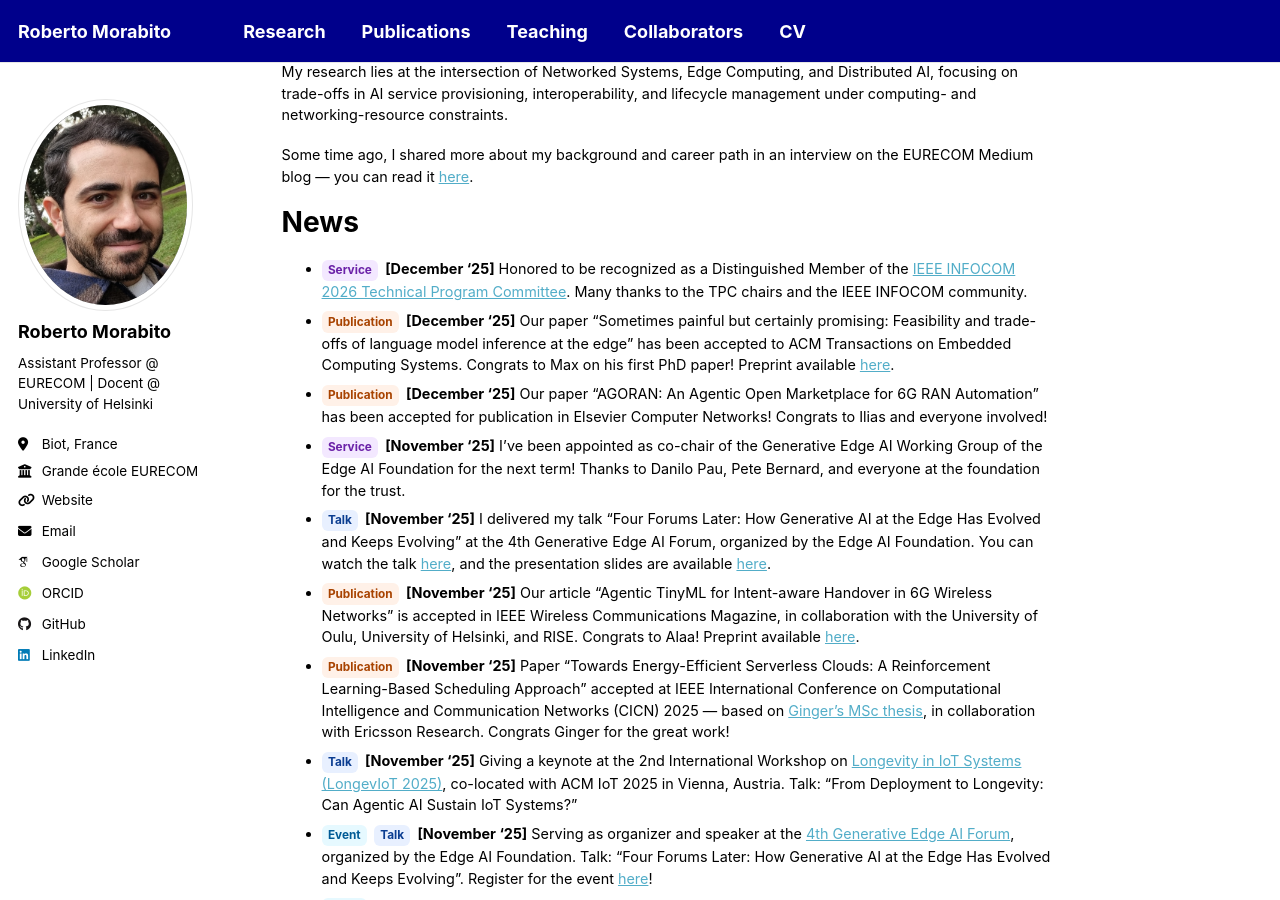
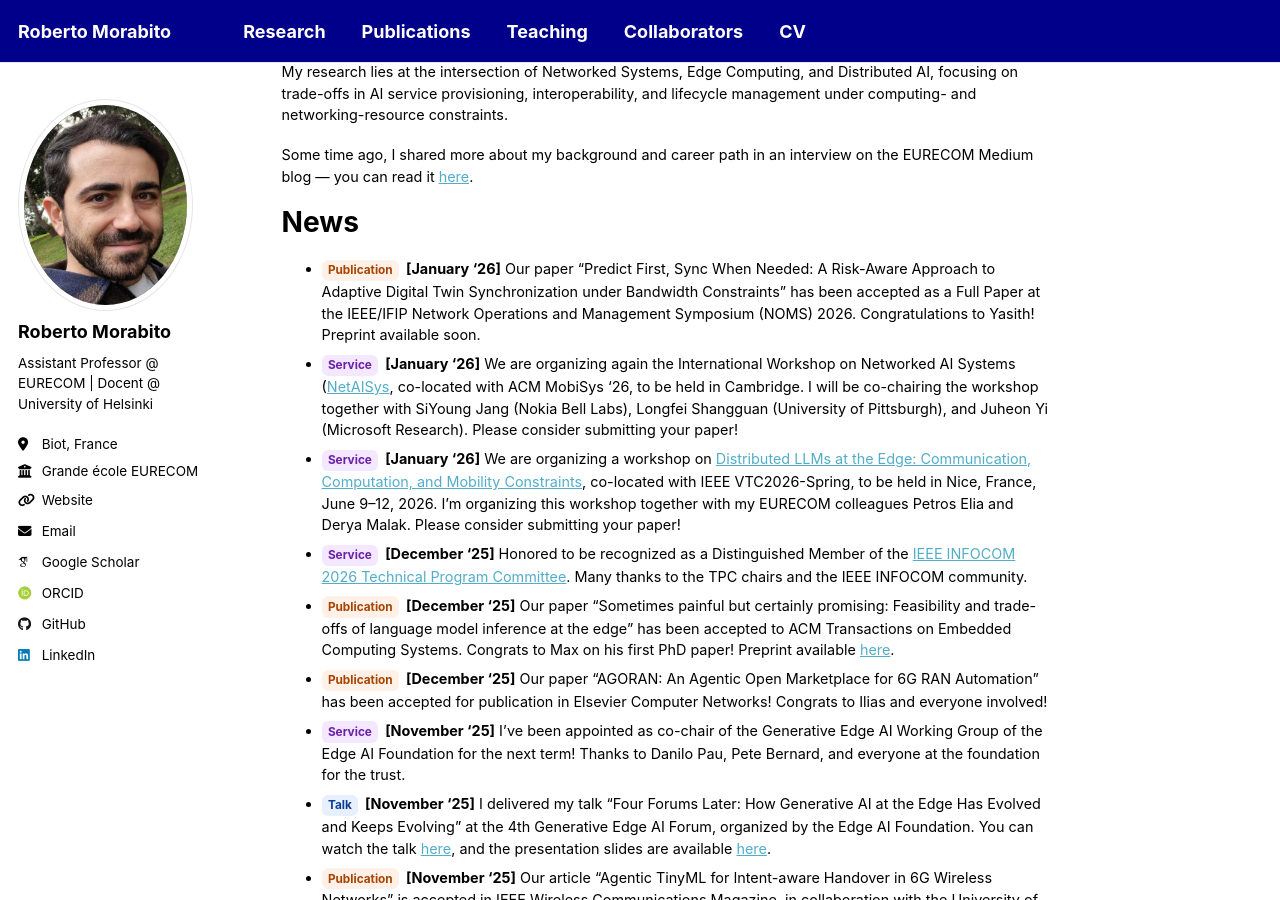
Before and after one commit to robertmora/robertmora.github.io, a Jekyll site: the page built from _pages/about.md, in a window 1280 px wide and 900 px high, scrolled down 439 px. Built offline with Jekyll 4.4.1, drawn with Linux system fonts in a browser that asks for light colours; some web fonts are replaced; a script that is not in the unit is left out.

Commit message:
Update about.md

```diff
--- a/_pages/about.md
+++ b/_pages/about.md
@@ -18,6 +18,9 @@ Some time ago, I shared more about my background and career path in an interview
 
 News
 ======
+- [Publication](){:.tag .tag--pub} **[January '26]** Our paper "Predict First, Sync When Needed: A Risk-Aware Approach to Adaptive Digital Twin Synchronization under Bandwidth Constraints" has been accepted as a Full Paper at the IEEE/IFIP Network Operations and Management Symposium (NOMS) 2026. Congratulations to Yasith! Preprint available soon.
+- [Service](){:.tag .tag--service} **[January '26]** We are organizing again the International Workshop on Networked AI Systems ([NetAISys](https://netaisys.github.io/){:target="_blank"}, co-located with ACM MobiSys '26, to be held in Cambridge. I will be co-chairing the workshop together with SiYoung Jang (Nokia Bell Labs), Longfei Shangguan (University of Pittsburgh), and Juheon Yi (Microsoft Research). Please consider submitting your paper!
+- [Service](){:.tag .tag--service} **[January '26]** We are organizing a workshop on [Distributed LLMs at the Edge: Communication, Computation, and Mobility Constraints](https://events.vtsociety.org/vtc2026-spring/conference-sessions/workshops-currently-available/w23-distributed-llms-at-the-edge-communication-computation-and-mobility-constraints/){:target="_blank"}, co-located with IEEE VTC2026-Spring, to be held in Nice, France, June 9–12, 2026. I’m organizing this workshop together with my EURECOM colleagues Petros Elia and Derya Malak. Please consider submitting your paper!
 - [Service](){:.tag .tag--service} **[December '25]** Honored to be recognized as a Distinguished Member of the [IEEE INFOCOM 2026 Technical Program Committee](https://infocom2026.ieee-infocom.org/committees){:target="_blank"}. Many thanks to the TPC chairs and the IEEE INFOCOM community.
 - [Publication](){:.tag .tag--pub} **[December '25]** Our paper "Sometimes painful but certainly promising: Feasibility and trade-offs of language model inference at the edge" has been accepted to ACM Transactions on Embedded Computing Systems. Congrats to Max on his first PhD paper! Preprint available [here](https://arxiv.org/pdf/2503.09114){:target="_blank"}.
 - [Publication](){:.tag .tag--pub} **[December '25]** Our paper "AGORAN: An Agentic Open Marketplace for 6G RAN Automation" has been accepted for publication in Elsevier Computer Networks! Congrats to Ilias and everyone involved!
```
